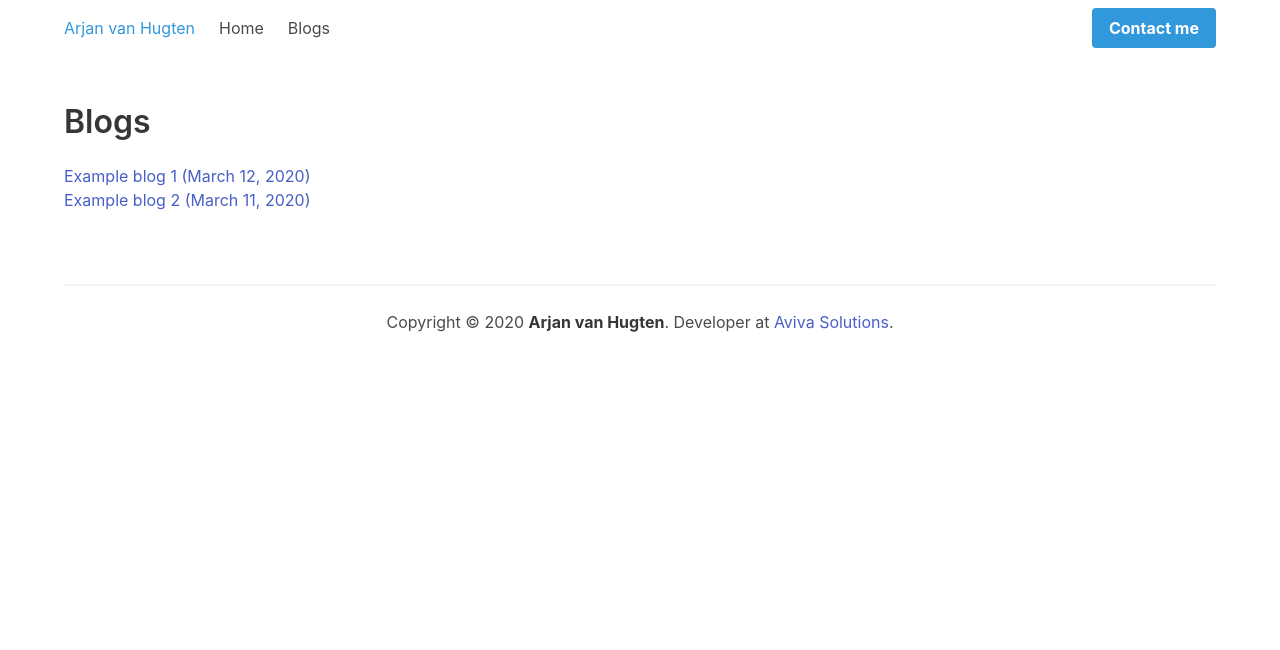
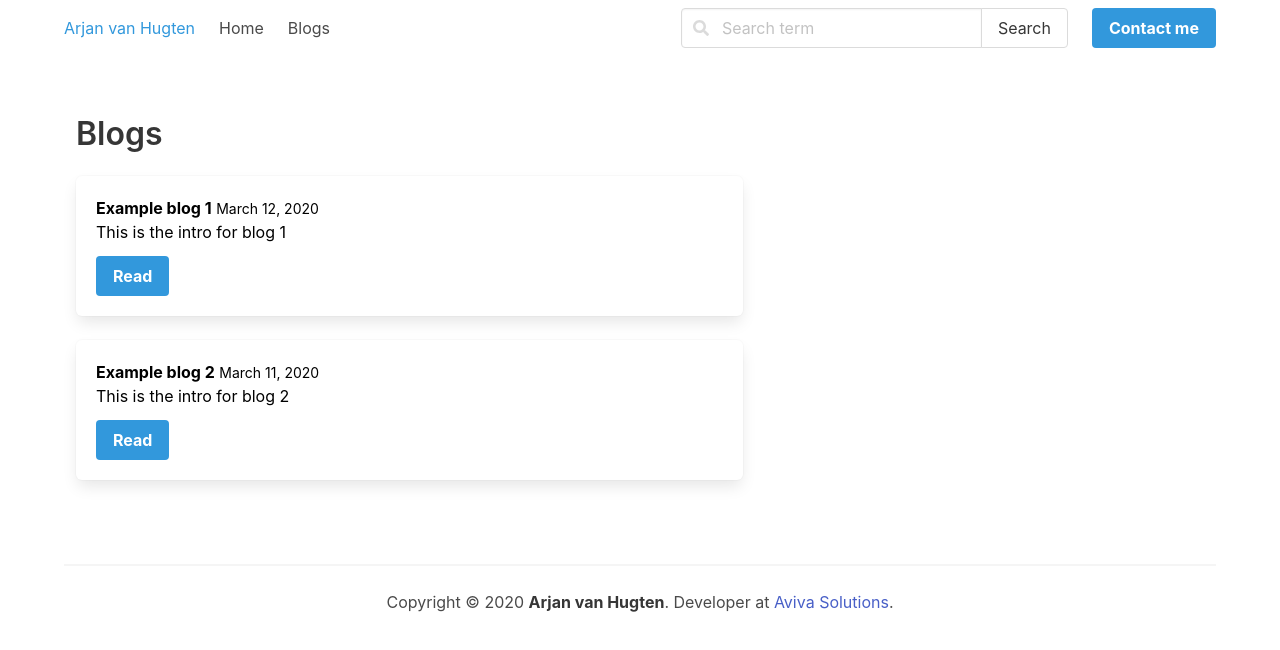
Before and after one commit to ArjanvHugten/ArjanvanHugten.nl, a Gatsby site: page /blogs in a window 1280 px wide. Built offline with nearby package versions, Linux system fonts and the light colour scheme; Gatsby itself is replaced by a stand-in of ours.

Commit message:
Added blog list item styling, fixed some eslint erros and added form submit success page

```diff
--- a/blogs/example-blog-2.md
+++ b/blogs/example-blog-2.md
@@ -2,6 +2,7 @@
 path: "/blogs/example-blog-2"
 date: "2020-03-11"
 title: "Example blog 2"
+intro: "This is the intro for blog 2"
 ---
 
 This is example content for my blog.
--- a/blogs/example-blog.md
+++ b/blogs/example-blog.md
@@ -2,6 +2,7 @@
 path: "/blogs/example-blog"
 date: "2020-03-12"
 title: "Example blog 1"
+intro: "This is the intro for blog 1"
 ---
 
 This is example content for my blog.
--- a/gatsby-config.js
+++ b/gatsby-config.js
@@ -39,7 +39,7 @@ module.exports = {
     {
       resolve: `gatsby-plugin-google-analytics`,
       options: {
-        trackingId: "YOUR_GOOGLE_ANALYTICS_TRACKING_ID",
+        trackingId: "UA-148913753-1",
         head: false,
         anonymize: true,
         respectDNT: true,
--- a/src/components/blog/blog-list-item.js
+++ b/src/components/blog/blog-list-item.js
@@ -2,9 +2,20 @@ import React from "react"
 import { Link } from "gatsby"
 
 export default ({ blog }) => (
-    <div>
+    <div className="box blog-post">
         <Link to={blog.frontmatter.path}>
-            {blog.frontmatter.title} ({blog.frontmatter.date})
+            <article className="media">
+                <div className="media-content">
+                    <div className="content">
+                        <p>
+                            <strong>{blog.frontmatter.title}</strong> <small>{blog.frontmatter.date}</small>
+                            <br />
+                            {blog.frontmatter.intro}
+                        </p>
+                    </div>
+                    <button className="button is-primary"><strong>Read</strong></button>
+                </div>
+            </article>
         </Link>
     </div>
 )
--- a/src/components/general/breadcrumb.js
+++ b/src/components/general/breadcrumb.js
@@ -2,7 +2,7 @@ import React from "react"
 import { Link } from "gatsby"
 
 export default ({ crumbs }) => (
-    <nav className="breadcrumb is-small" aria-label="breadcrumbs">
+    <nav className="breadcrumb" aria-label="breadcrumbs">
         <ul>
             {crumbs.map((item) => <li key={item.pathname}><Link to={item.pathname}>{item.crumbLabel}</Link></li>)}
         </ul>
--- a/src/components/general/socials.js
+++ b/src/components/general/socials.js
@@ -1,5 +1,4 @@
 import React from "react"
-import { Link } from "gatsby"
 import { FontAwesomeIcon } from '@fortawesome/react-fontawesome'
 
 import '../../utils/fontawesome'
--- a/src/components/layout/header.js
+++ b/src/components/layout/header.js
@@ -1,6 +1,9 @@
 import React, { useState } from "react"
 import { Link } from "gatsby"
+import { FontAwesomeIcon } from '@fortawesome/react-fontawesome'
 import PropTypes from "prop-types"
+
+import '../../utils/fontawesome'
 
 const Header = ({ siteTitle }) => {
   const [ menuActive, setMenuState ] = useState(false);
@@ -12,7 +15,7 @@ const Header = ({ siteTitle }) => {
           <div className="navbar-brand">
             <Link to="/" className="navbar-item primary-color">{siteTitle}</Link>
 
-            <a role="button" className={`navbar-burger burger ${menuActive ? "is-active" : "" }`} onClick={() => setMenuState(!menuActive)} aria-label="menu" aria-expanded="false" data-target="navigationbar">
+            <a role="button" href="#menu" className={`navbar-burger burger ${menuActive ? "is-active" : "" }`} onClick={() => setMenuState(!menuActive)} aria-label="menu" aria-expanded="false" data-target="navigationbar">
               <span aria-hidden="true"></span>
               <span aria-hidden="true"></span>
               <span aria-hidden="true"></span>
@@ -26,6 +29,19 @@ const Header = ({ siteTitle }) => {
             </div>
 
             <div className="navbar-end">
+              <div className="navbar-item">
+                <div className="field has-addons" >
+                  <div className="control has-icons-left">
+                    <input className="input" type="text" placeholder="Search term" />
+                    <span className="icon is-small is-left">
+                      <FontAwesomeIcon icon="search" />
+                    </span>
+                  </div>
+                  <div className="control">
+                    <button className="button">Search</button>
+                  </div>
+                </div>
+              </div>
               <div className="navbar-item">
                 <div className="buttons">
                   <Link to="/contact-me/" className="button is-primary"><strong>Contact me</strong></Link>
--- a/src/pages/blogs.js
+++ b/src/pages/blogs.js
@@ -13,8 +13,10 @@ export default ({ data }) => {
     <Layout>
       <SEO title="Blogs" />
         <div className="container">
-          <h1 className="title">Blogs</h1>
-          <div>{posts}</div>
+          <div className="column is-three-fifths">
+            <h1 className="title">Blogs</h1>
+            {posts}
+          </div>
         </div>
     </Layout>
   )
@@ -31,6 +33,7 @@ export const pageQuery = graphql`
             date(formatString: "MMMM DD, YYYY")
             path
             title
+            intro
           }
         }
       }
--- a/src/pages/contact-me.js
+++ b/src/pages/contact-me/index.js
@@ -1,8 +1,8 @@
 import React from "react"
 
-import Layout from "../components/layout/layout"
-import SEO from "../components/layout/seo"
-import ContactForm from "../components/general/contact-form"
+import Layout from "../../components/layout/layout"
+import SEO from "../../components/layout/seo"
+import ContactForm from "../../components/general/contact-form"
 
 export default () => (
   <Layout>
--- a/src/styles/main.scss
+++ b/src/styles/main.scss
@@ -44,3 +44,11 @@ a {
 .primary-color {
   color: $primary;
 }
+
+.box {
+  &.blog-post {
+    .content {
+      color: black;
+    }
+  }
+}
--- a/src/templates/blog.js
+++ b/src/templates/blog.js
@@ -12,7 +12,7 @@ export default ({ pageContext, data }) => {
 
   return (
     <Layout>
-      <SEO title="Blog title" />
+      <SEO title="{frontmatter.title}" />
         <div className="container">
           <Breadcrumb crumbs={crumbs} />
           <h1 className="title">{frontmatter.title}</h1>
--- a/src/utils/fontawesome.js
+++ b/src/utils/fontawesome.js
@@ -1,11 +1,12 @@
 import "@fortawesome/fontawesome-svg-core/styles.css";
 
 import { library, config } from '@fortawesome/fontawesome-svg-core'
-import { faEnvelope, faAlignLeft } from '@fortawesome/free-solid-svg-icons'
+import { faEnvelope, faAlignLeft, faSearch } from '@fortawesome/free-solid-svg-icons'
 import { faLinkedin, faGithub, faStackOverflow } from '@fortawesome/free-brands-svg-icons'
 
 library.add(faEnvelope)
 library.add(faAlignLeft)
+library.add(faSearch)
 library.add(faLinkedin)
 library.add(faGithub)
 library.add(faStackOverflow)
```
Also changed, not shown: src/components/general/contact-form.js (+10 -9 lines), src/pages/contact-me/success.js (added, +14 -0 lines).
